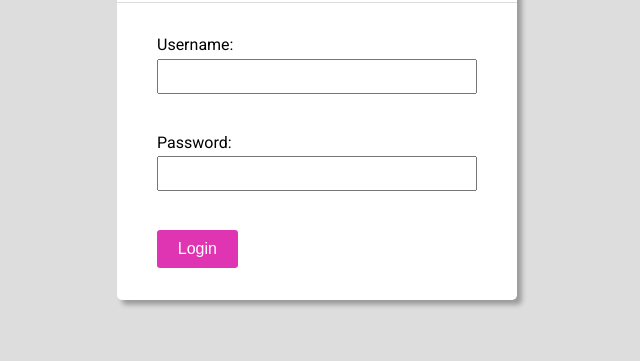
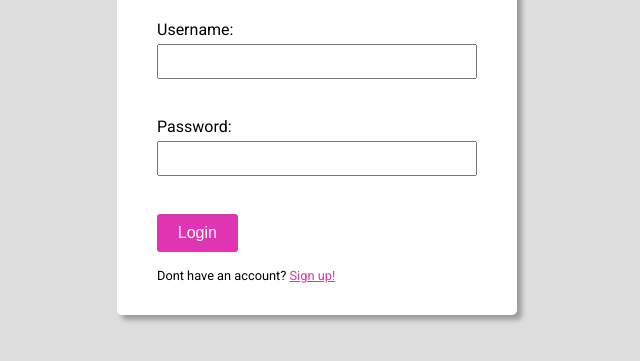
Before and after one commit to PetterFogel/form-validation, a website: page login.html in a window 1280 px wide. Shown: the part 287-648 px from the top of the page, without its empty margins (323-963 px from the left). Drawn offline with Linux system fonts and the light colour scheme.

Commit message:
Add link to index html

```diff
--- a/login.html
+++ b/login.html
@@ -35,6 +35,7 @@
                 <p>Field cannot be empty</p>
             </div>
             <button class="btn">Login</button>
+            <p class="login-link">Dont have an account? <a href="./index.html">Sign up!</a></p>
         </form>
     </div>
 </body>
```
